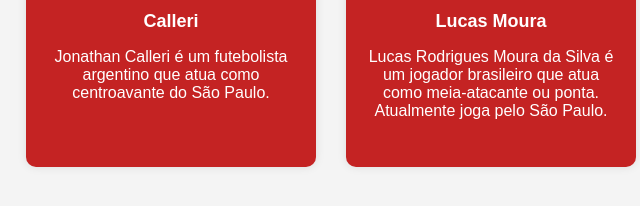
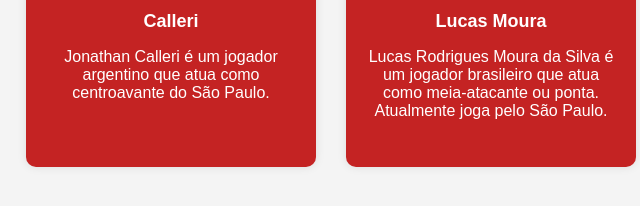
Before and after one commit to bryankszx/cardSite, a plain HTML site: page index.html in a window 1280 px wide. Shown: the part 436-642 px from the top of the page, 149-789 px from the left. Drawn offline with Linux system fonts and the light colour scheme; a script that the page names is missing.

Commit message:
Made in Cotia V2

```diff
--- a/index.html
+++ b/index.html
@@ -11,7 +11,7 @@
         <div class="card">
             <img src="img/calleri.jpg" alt="Calleri">
             <h2>Calleri</h2>
-            <p>Jonathan Calleri é um futebolista argentino que atua como centroavante do São Paulo.</p>
+            <p>Jonathan Calleri é um jogador argentino que atua como centroavante do São Paulo.</p>
         </div>
         <div class="card">
             <img src="img/lucas.png" alt="Lucas">
```
